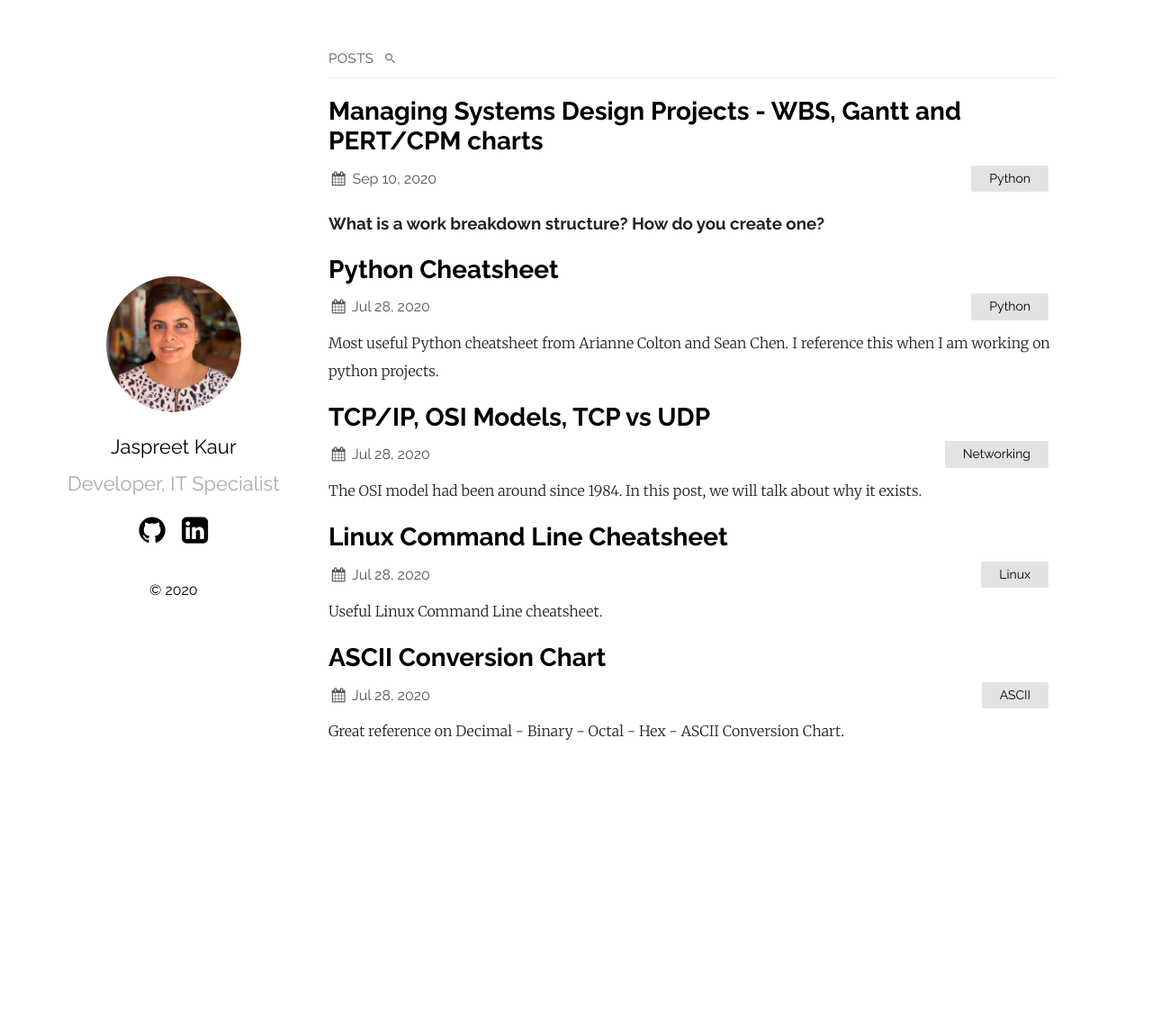
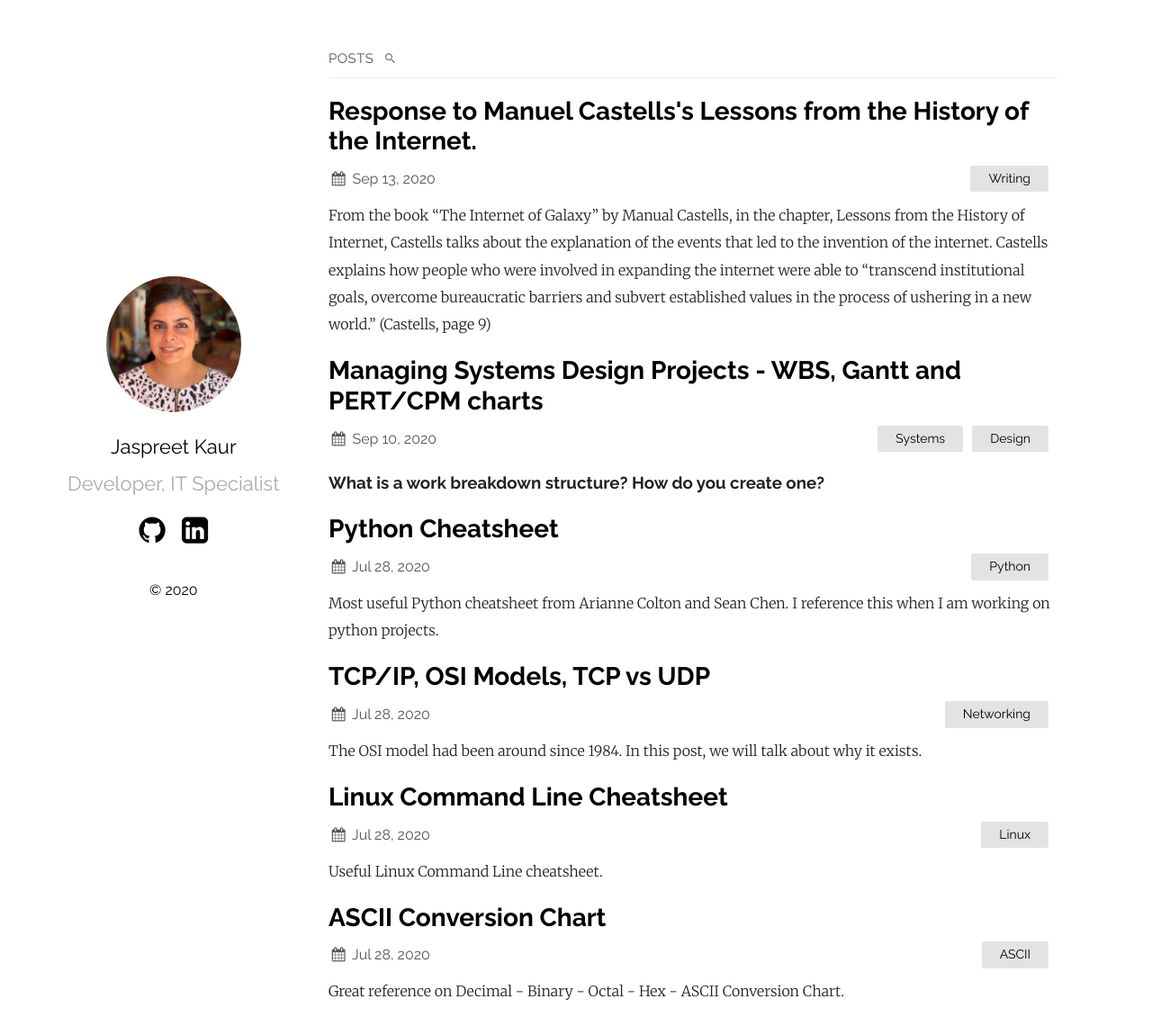
Before and after one commit to jassiharsh/jassiharsh.github.io, a Jekyll site: the page built from index.md, in a window 1280 px wide and 1162 px high. Shown: the top 1150 px of the window at 90% size. Built offline with Jekyll 4.4.1, drawn with Linux system fonts in a browser that asks for light colours.

Commit message:
castelles

```diff
--- a/_posts/2020-07-28-Workbreakdown-structure-Gantt-PERT.markdown
+++ b/_posts/2020-07-28-Workbreakdown-structure-Gantt-PERT.markdown
@@ -2,7 +2,7 @@
 layout: post
 title:  "Managing Systems Design Projects - WBS, Gantt and PERT/CPM charts"
 date:   2020-09-10 21:03:36 +0530
-categories: Python
+categories: Systems Design
 ---
 
 ### What is a work breakdown structure? How do you create one?
--- /dev/null
+++ b/_posts/2020-09-13-Castells-Lessons-from-the-History-of-the-Internet.markdown
@@ -0,0 +1,16 @@
+---
+layout: post
+title:  "Response to Manuel Castells's Lessons from the History of the Internet."
+date:   2020-09-13 21:03:36 +0530
+categories: Writing
+---
+
+From the book “The Internet of Galaxy” by Manual Castells, in the chapter, Lessons from the History of Internet, Castells talks about the explanation of the events that led to the invention of the internet. Castells explains how people who were involved in expanding the internet were able to “transcend institutional goals, overcome bureaucratic barriers and subvert established values in the process of ushering in a new world.” (Castells, page 9)
+
+This chapter focuses on the lessons from building the ARPANET in the 1960s to the outbreak of the worldwide network in the 1990s. This chapter talks about the historical production of technology and how far it expanded in time from the beginning. It also provides the summary of events that led to the foundation of the internet from its original form ARPANET to global network and from global network to user friendly by world wide web. Castells talks about the major event that enhanced the internet into presence was the unlikely intersection of Military research, science and libertarian culture. Castells explains how the internet was established in a mission-oriented research environment where the United states wanted to have control over Soviet Union during the Cold War.
+
+According to castells, when the internet was conceived, it was thought to be a tool of “liberations”. , It was made open “as a way to learn and share” (Castells, page 33). It was designed to provide people “with the power of information to free themselves both from governments and corporations”. (Castells, page 25). However, today the internet has cost people their jobs because of something they posted online on their social media account and some countries, like china, have government regulations and censorship on the internet. Today, the idea of being liberated seems difficult because of corporations and governments.
+
+One interesting part from the chapter was when Castells stated as “the openness of the Internet’s architecture was the source of its main strength: it’s self-evolving development, as users became producers of the technology, and shapers of the whole network” (Castells, page 27). The fact that users are required for the advancement of the internet has not only shown by the rapid rise of the Internet in the past three decades, but also by what is continuously developing today.
+
+This chapter allows me to evaluate my own use of the internet. It helped me understand my own experience as a user of the internet. After reading this chapter I have realized how the internet has provided to me and how today I am able to use it with my own knowledge and understanding. In today’s world we see the “world wide web” is open to the public, so we can use the internet to create our own private spaces through social networking, blogging and education.
```
